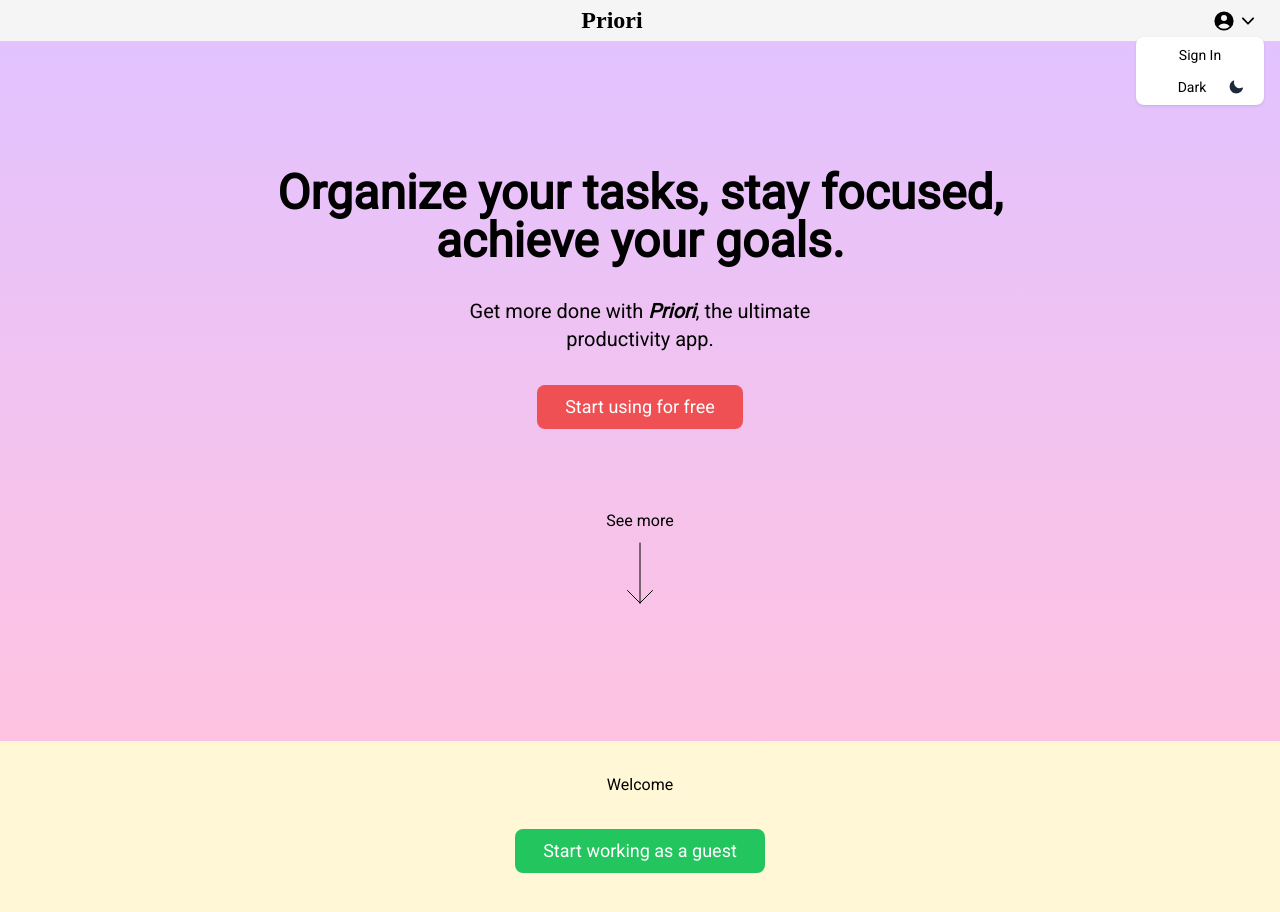
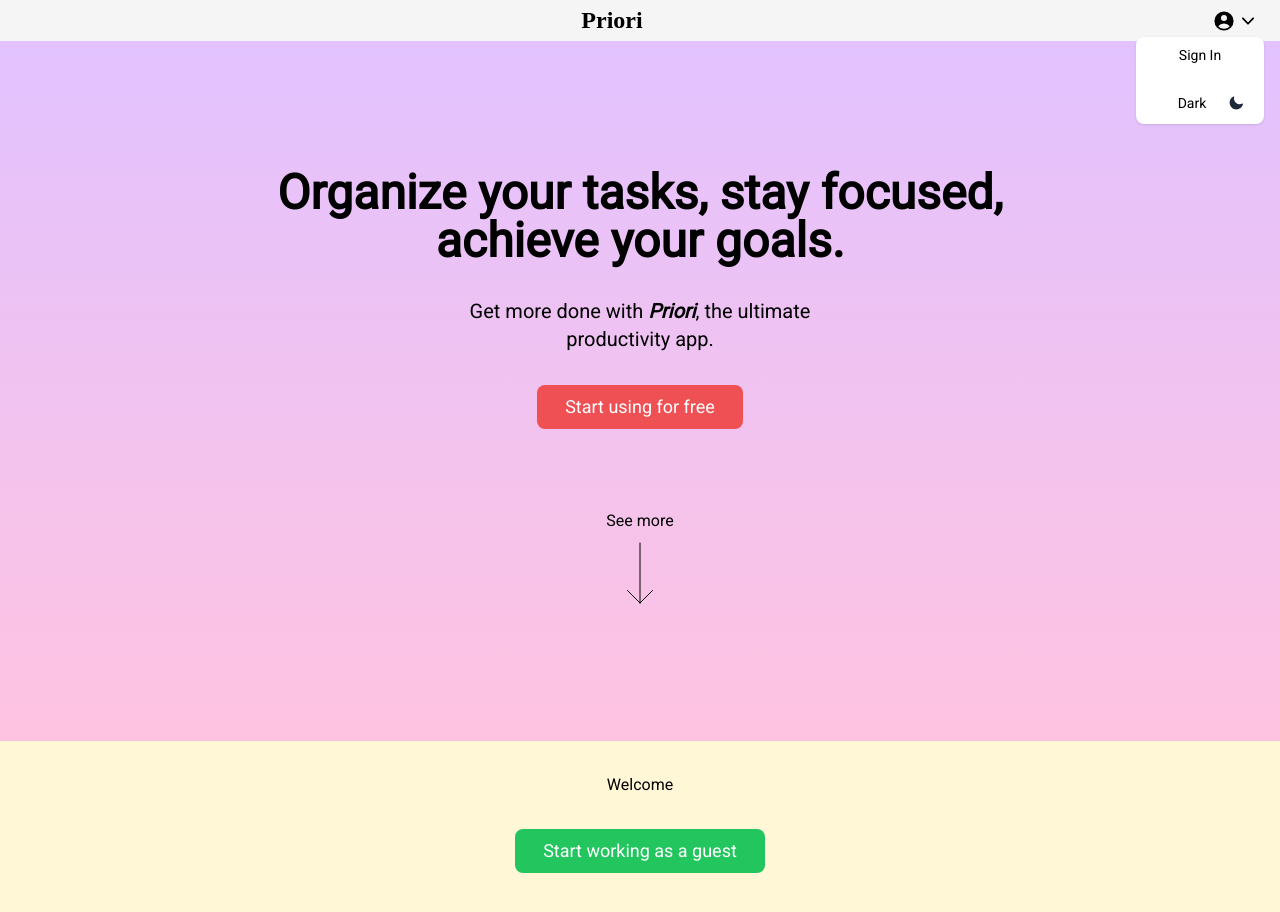
Before and after one commit to hyprj/priori, a React (Vite) app: page / in a window 1280 px wide. Both pictures are taken after a click on the button 1236 px from the left and 20 px from the top of the page. Shown: the top 912 px of the page. Built offline with nearby package versions, Linux system fonts and the light colour scheme; no server answers; a web font is replaced by a local one.

Commit message:
fix: fix bugs

```diff
--- a/src/components/button/Button.tsx
+++ b/src/components/button/Button.tsx
@@ -1,6 +1,7 @@
 export const variants = {
-  primary: "bg-cl-bg/10 hover:bg-cl-bg/90 dark:text-white",
-  neutral: "hover:bg-neutral-300 dark:bg-white/10 hover:dark:bg-white/20",
+  primary:
+    "bg-neutral-200 hover:bg-neutral-300 dark:bg-slate-600 dark:hover:bg-slate-700 dark:text-white",
+  neutral: "hover:bg-neutral-300  hover:dark:bg-white/20",
   danger: "bg-red-500 hover:bg-red-700 text-white",
   success: "bg-green-500 hover:bg-green-700 text-white",
   warning: "bg-yellow-500 hover:bg-yellow-600 text-white",
--- a/src/components/header/Header.tsx
+++ b/src/components/header/Header.tsx
@@ -56,7 +56,7 @@ export function Header() {
             Priori
           </h1>
           <Menu as="div" className="relative">
-            <div className="rounded-md p-1 hover:bg-gray-200">
+            <div className="rounded-md p-1 hover:bg-gray-200 dark:hover:bg-slate-600">
               <Menu.Button>
                 {user ? (
                   <img
@@ -90,10 +90,9 @@ export function Header() {
                   </>
                 </Menu.Item>
                 <Menu.Item>
-                  <>
-                    {/* <ToggleThemeButton /> */}
+                  <div className="mt-4 w-full">
                     <ThemeButton />
-                  </>
+                  </div>
                 </Menu.Item>
               </Menu.Items>
             </Transition>
--- a/src/components/sidebar/Sidebar.tsx
+++ b/src/components/sidebar/Sidebar.tsx
@@ -49,7 +49,7 @@ export function Sidebar() {
       <aside
         className={`fixed top-0 z-50 bg-neutral-50 pt-16 transition-transform dark:bg-slate-600 lg:top-auto ${
           isOpen ? "" : "-translate-x-56"
-        } 500ms  h-full w-56 flex-shrink-0 px-4 pt-4 font-abhaya shadow-sm `}
+        } 500ms  h-full w-56 flex-shrink-0 px-4 pt-4 shadow-sm `}
       >
         <XMarkIcon onClick={toggle} className="ml-auto h-8 lg:hidden" />
         <SidebarNav>
--- a/src/components/sidebar/SidebarItem.tsx
+++ b/src/components/sidebar/SidebarItem.tsx
@@ -11,13 +11,15 @@ export function SidebarItem({
 }) {
   const location = useLocation();
   const isActive = location.pathname === to;
-  const variant = isActive
-    ? "bg-neutral-200 hover:bg-neutral-300 dark:bg-slate-500"
-    : "hover:dark:bg-slate-500 ";
+  const variant = isActive ? "bg-neutral-200 dark:bg-slate-500  " : " ";
 
   return (
     <Link to={to} onClick={onClick}>
-      <li className={`${variant} my-1 w-full rounded py-1 pl-4  `}>{name}</li>
+      <li
+        className={`${variant}hover:bg-neutral-200 my-1  w-full rounded py-1 pl-4 dark:hover:bg-slate-500  `}
+      >
+        {name}
+      </li>
     </Link>
   );
 }
--- a/src/components/themeButton/ThemeButton.tsx
+++ b/src/components/themeButton/ThemeButton.tsx
@@ -7,6 +7,7 @@ export function ThemeButton() {
   const { currentTheme, setTheme } = useTheme();
   return (
     <Button
+      className="w-full"
       onClick={() => setTheme(currentTheme === "dark" ? "light" : "dark")}
     >
       <span className="flex justify-between">
--- a/src/features/addProject/AddProject.tsx
+++ b/src/features/addProject/AddProject.tsx
@@ -10,7 +10,9 @@ export function AddProject({
   const [isActive, setIsActive] = useState(false);
   return (
     <>
-      <Button onClick={() => setIsActive(true)}>{buttonContent}</Button>
+      <Button variant="primary" onClick={() => setIsActive(true)}>
+        {buttonContent}
+      </Button>
       <AddProjectDialog isActive={isActive} setIsActive={setIsActive} />
     </>
   );
--- a/src/features/project/sections/SectionFooter.tsx
+++ b/src/features/project/sections/SectionFooter.tsx
@@ -44,7 +44,7 @@ export function SectionFooter({
   return (
     <footer>
       {!isActive && (
-        <Button variant="primary" size="xxs">
+        <Button variant="neutral" size="xxs">
           <PlusIcon
             className="h-6"
             strokeWidth={0.5}
--- a/src/pages/projects-page.tsx
+++ b/src/pages/projects-page.tsx
@@ -23,6 +23,11 @@ export function ProjectsPage() {
         <div className="my-16">
           <h3 className="text-3xl font-semibold">Projects</h3>
           <section className="mt-8">
+            {projects.length === 0 && (
+              <p className="mb-6">
+                Seems like you don't have any projects yet.
+              </p>
+            )}
             {projects.map((project) => (
               <Link key={project.id} to={`/app/projects/${project.id}`}>
                 <div className="my-4 rounded-lg p-2 hover:bg-neutral-100 hover:dark:bg-white/10">
```
